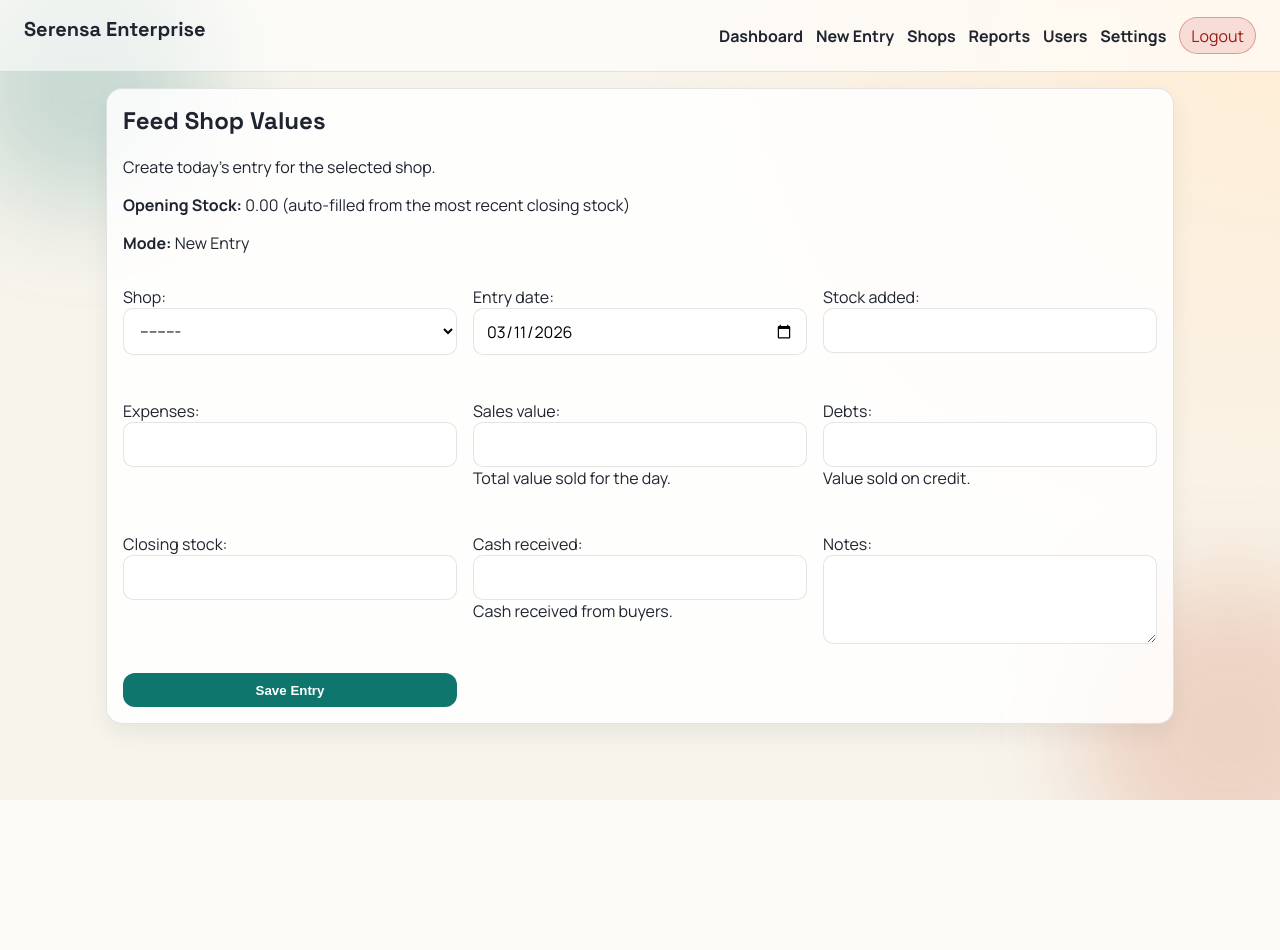
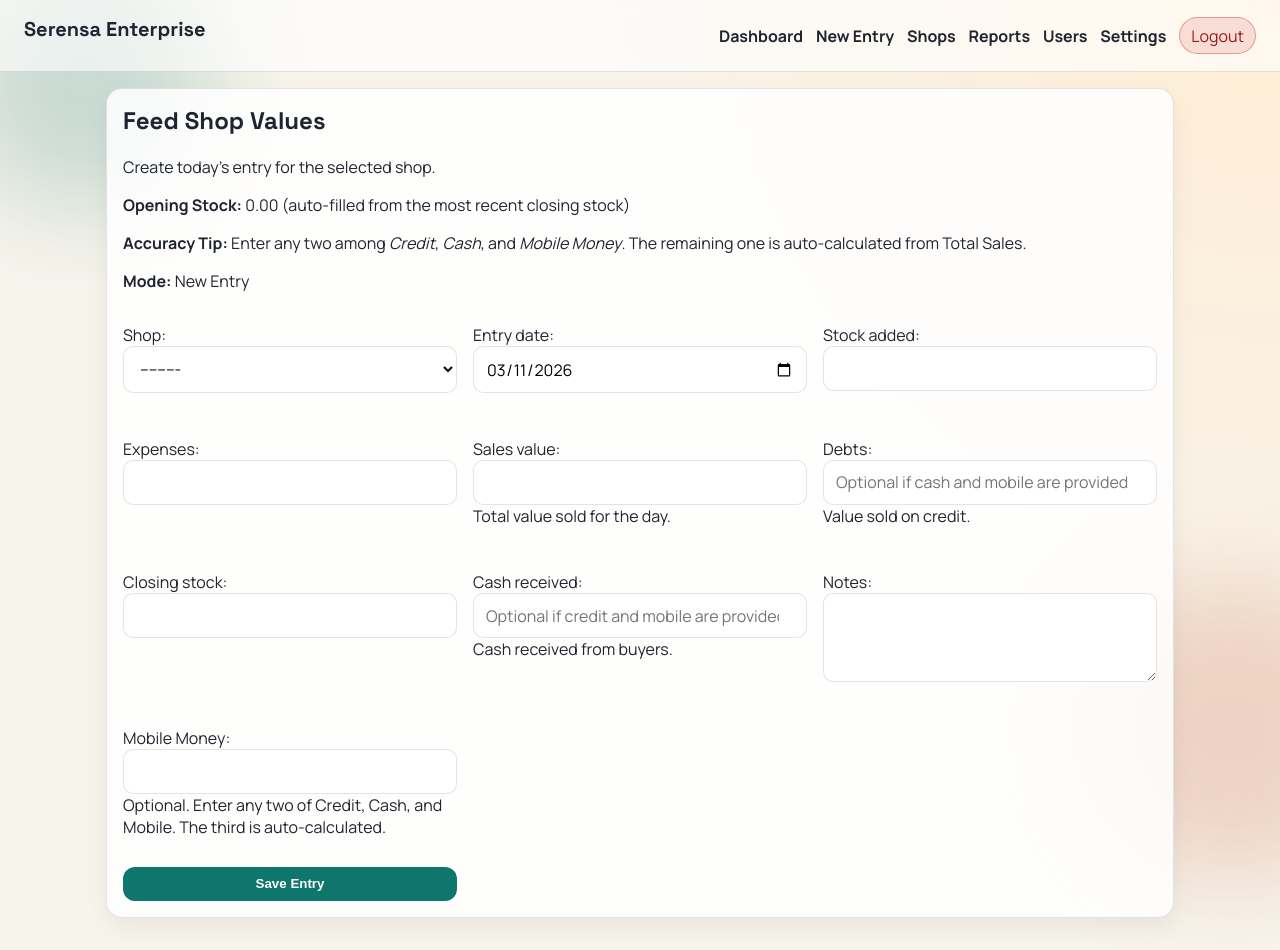
Before and after one commit to wakoTheDev/serensa, a Django app: page /entries/new/ in a window 1280 px wide. Before the commit the page ends 800 px from the top, so only its background shows below. Run offline with Django 5.2, Linux system fonts and the light colour scheme; the visitor is signed in with stand-in values (Sample User, id 1); data comes from the database, SQL or seed files in the repository.

Commit message:
Auto-calculate payment fields in entry form

```diff
--- a/sensa/forms.py
+++ b/sensa/forms.py
@@ -1,3 +1,5 @@
+from decimal import Decimal
+
 from django import forms
 from django.contrib.auth import get_user_model
 from django.contrib.auth.forms import AuthenticationForm
@@ -16,6 +18,15 @@ class ShopForm(forms.ModelForm):
 
 
 class DailyEntryForm(forms.ModelForm):
+    mobile_money_received = forms.DecimalField(
+        required=False,
+        min_value=Decimal("0.00"),
+        decimal_places=2,
+        max_digits=14,
+        label="Mobile Money",
+        help_text="Optional. Enter any two of Credit, Cash, and Mobile. The third is auto-calculated.",
+    )
+
     class Meta:
         model = DailyEntry
         fields = [
@@ -32,6 +43,9 @@ class DailyEntryForm(forms.ModelForm):
         widgets = {
             "entry_date": forms.DateInput(attrs={"type": "date"}),
             "notes": forms.Textarea(attrs={"rows": 3}),
+            "debts": forms.NumberInput(attrs={"step": "0.01", "placeholder": "Optional if cash and mobile are provided"}),
+            "cash_received": forms.NumberInput(attrs={"step": "0.01", "placeholder": "Optional if credit and mobile are provided"}),
+            "sales_value": forms.NumberInput(attrs={"step": "0.01"}),
         }
 
     def __init__(self, *args, **kwargs):
@@ -47,20 +61,52 @@ class DailyEntryForm(forms.ModelForm):
         if user and hasattr(user, "profile") and not user.profile.is_admin:
             self.fields["shop"].queryset = user.profile.assigned_shops.filter(active=True)
 
+        # Allow system-assisted calculation for any one of debt/cash/mobile.
+        self.fields["debts"].required = False
+        self.fields["cash_received"].required = False
+
+        if getattr(self.instance, "pk", None) and not self.is_bound:
+            self.fields["mobile_money_received"].initial = self.instance.mobile_money_received
+
     def clean(self):
         cleaned_data = super().clean()
-        sales_value = cleaned_data.get("sales_value") or 0
-        debts = cleaned_data.get("debts") or 0
-        cash_received = cleaned_data.get("cash_received") or 0
+        sales_value = cleaned_data.get("sales_value")
+        debts = cleaned_data.get("debts")
+        cash_received = cleaned_data.get("cash_received")
+        mobile_money = cleaned_data.get("mobile_money_received")
 
-        if debts > sales_value:
-            self.add_error("debts", "Credit sales cannot be greater than total sales.")
+        if sales_value is None:
+            return cleaned_data
 
-        if cash_received + debts > sales_value:
-            self.add_error(
-                "cash_received",
-                "Cash plus credit sales cannot be greater than total sales.",
+        provided_count = sum(v is not None for v in [debts, cash_received, mobile_money])
+        if provided_count < 2:
+            raise forms.ValidationError(
+                "Enter at least two payment values among Credit, Cash, and Mobile so the third can be calculated."
             )
+
+        if debts is None:
+            debts = sales_value - (cash_received or Decimal("0.00")) - (mobile_money or Decimal("0.00"))
+        elif cash_received is None:
+            cash_received = sales_value - debts - (mobile_money or Decimal("0.00"))
+        elif mobile_money is None:
+            mobile_money = sales_value - debts - cash_received
+
+        if debts < Decimal("0.00"):
+            self.add_error("debts", "Calculated credit sales cannot be negative. Check values entered.")
+        if cash_received < Decimal("0.00"):
+            self.add_error("cash_received", "Calculated cash received cannot be negative. Check values entered.")
+        if mobile_money < Decimal("0.00"):
+            self.add_error("mobile_money_received", "Calculated mobile money cannot be negative. Check values entered.")
+
+        reconciliation_total = debts + cash_received + mobile_money
+        if reconciliation_total != sales_value:
+            raise forms.ValidationError(
+                "Credit + Cash + Mobile must exactly equal Total Sales."
+            )
+
+        cleaned_data["debts"] = debts
+        cleaned_data["cash_received"] = cash_received
+        cleaned_data["mobile_money_received"] = mobile_money
 
         return cleaned_data
 
--- a/sensa/templates/sensa/entry_form.html
+++ b/sensa/templates/sensa/entry_form.html
@@ -5,6 +5,7 @@
         <h2>{{ form_title }}</h2>
         <p>{{ form_subtitle }}</p>
     <p><strong>Opening Stock:</strong> {{ opening_stock_value }} <span class="muted">(auto-filled from the most recent closing stock)</span></p>
+    <p class="muted"><strong>Accuracy Tip:</strong> Enter any two among <em>Credit</em>, <em>Cash</em>, and <em>Mobile Money</em>. The remaining one is auto-calculated from Total Sales.</p>
         <p>
                 <strong>Mode:</strong>
                 {% if is_edit_mode %}
```
